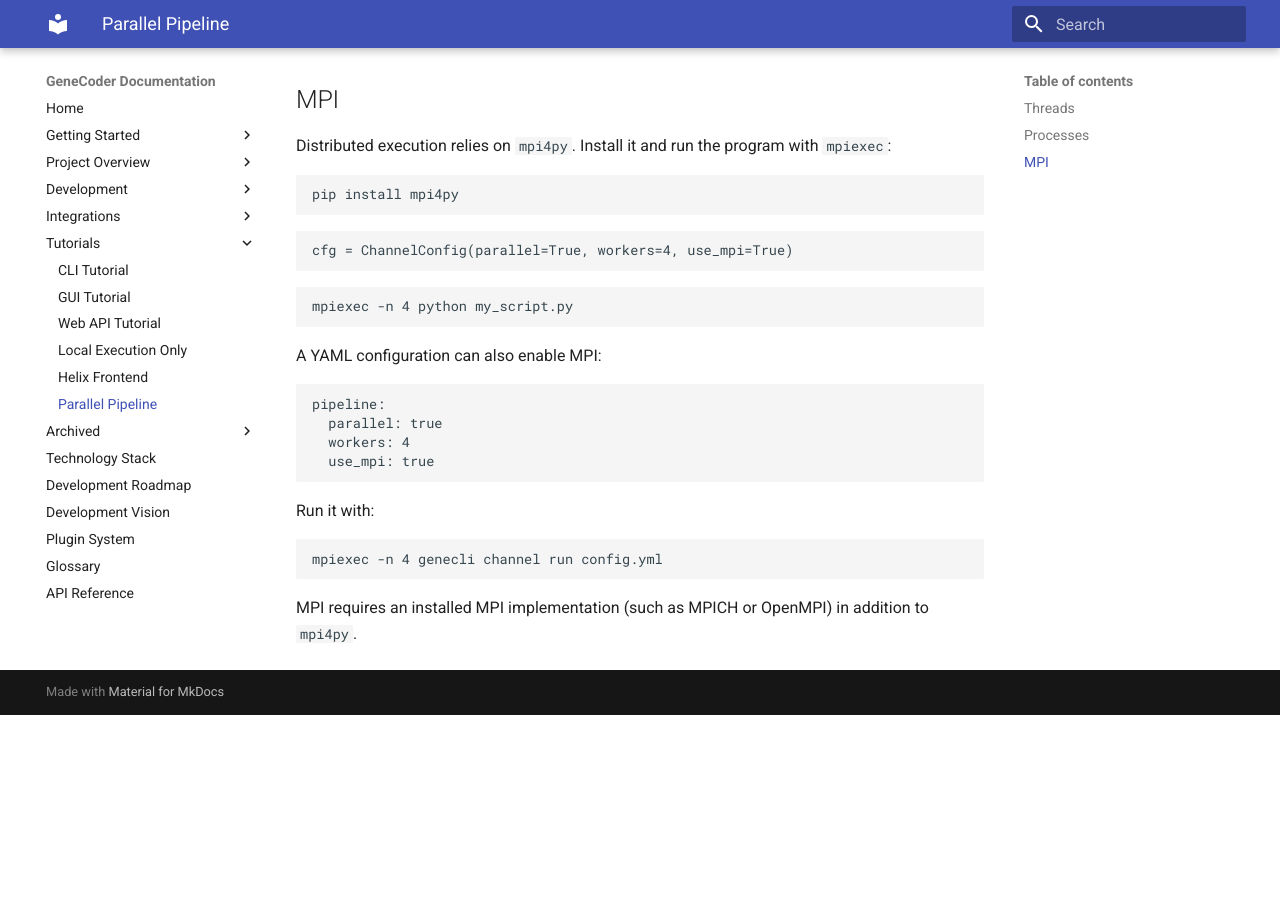
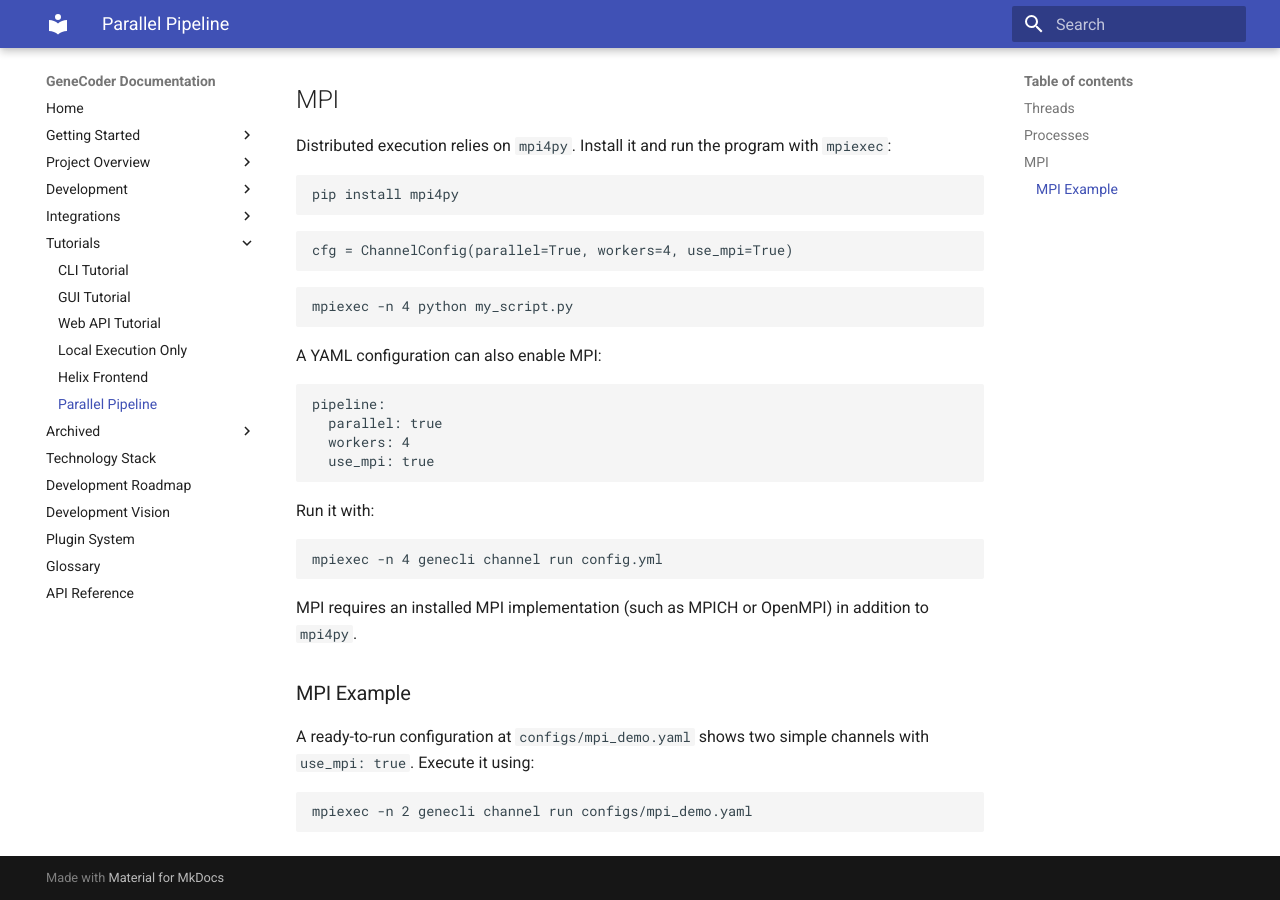
Before and after one commit to d0tTino/GeneCoder, an MkDocs documentation site: the page built from docs/parallel.md, in a window 1280 px wide and 900 px high, scrolled down 926 px. Built offline with MkDocs 1.6.1 and Material for MkDocs 9.7.7, drawn with Linux system fonts in a browser that asks for light colours; before the commit the page ends 1641 px from its top, so only the background shows below that.

Commit message:
Add MPI demo config and documentation

````diff
--- a/docs/parallel.md
+++ b/docs/parallel.md
@@ -71,3 +71,13 @@ mpiexec -n 4 genecli channel run config.yml
 ```
 
 MPI requires an installed MPI implementation (such as MPICH or OpenMPI) in addition to `mpi4py`.
+
+### MPI Example
+
+A ready-to-run configuration at `configs/mpi_demo.yaml` shows two simple channels
+with `use_mpi: true`.
+Execute it using:
+
+```bash
+mpiexec -n 2 genecli channel run configs/mpi_demo.yaml
+```
````
Also changed, not shown: 1 other file.
